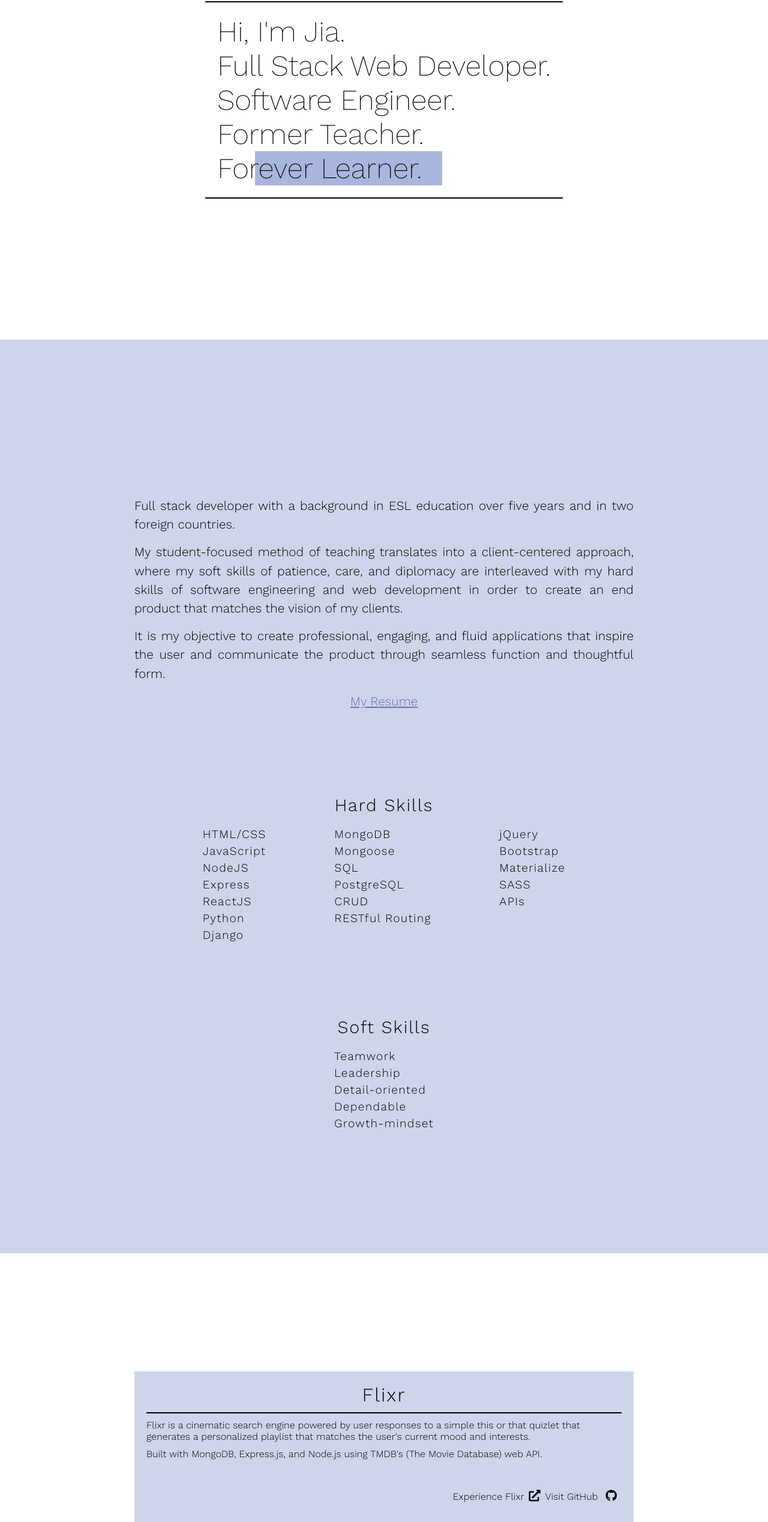
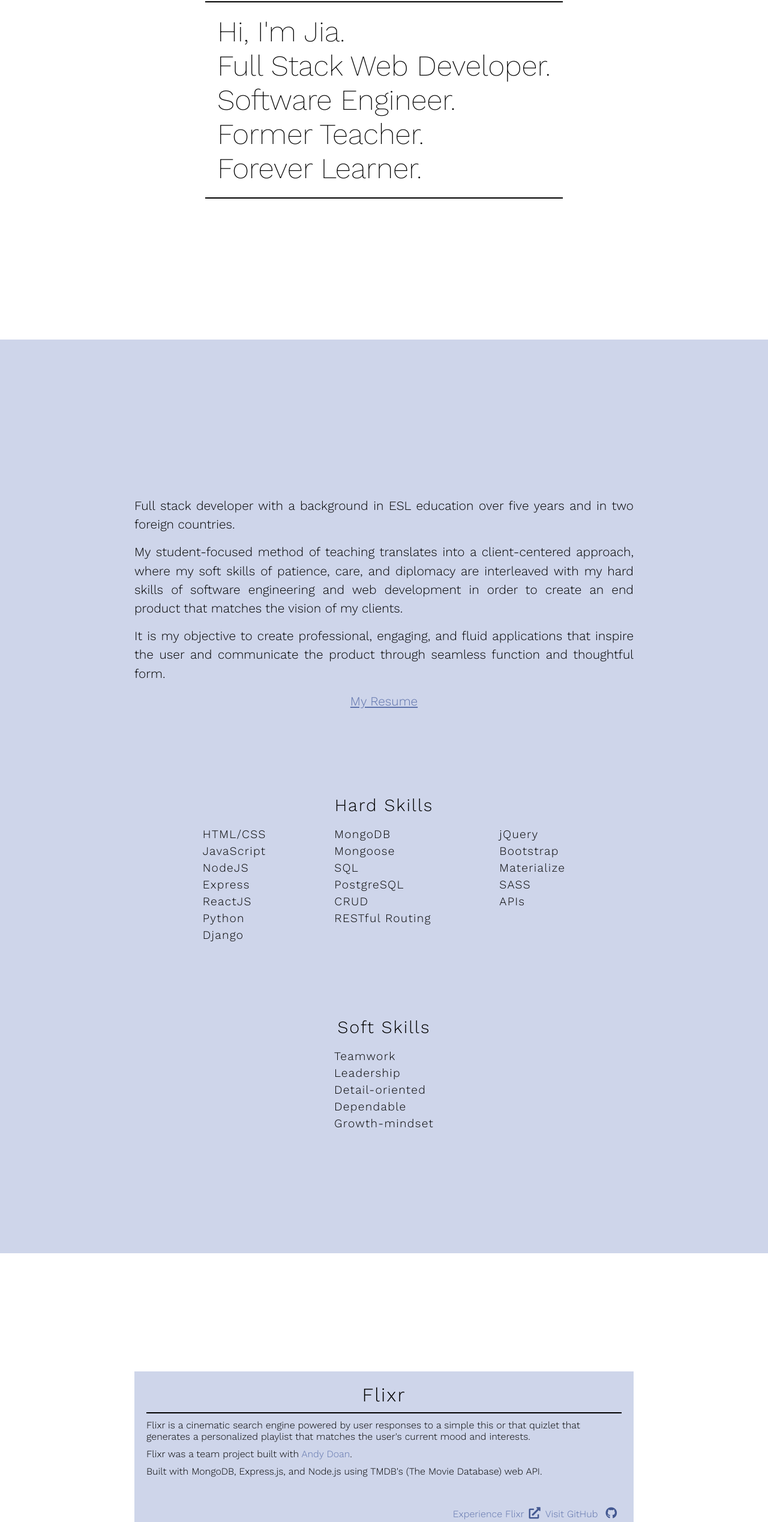
Before and after one commit to cooperama/portfolio, a React (Create React App) app: page / in a window 1280 px wide. Shown: the part 234-2771 px from the top of the page at 60% size. Built offline with nearby package versions, Linux system fonts and the light colour scheme; a web font is replaced by a local one.

Commit message:
Adds animations to navbar and hero text

```diff
--- a/src/components/Projects.js
+++ b/src/components/Projects.js
@@ -45,12 +45,25 @@ export const Projects = (props) => {
               that matches the user's current mood and interests.
             </p>
             <p>
+              Flixr was a team project built with{" "}
+              <a
+                className="link-out"
+                href="https://github.com/van-doan"
+                rel="noreferrer"
+                target="_blank"
+              >
+                Andy Doan
+              </a>
+              .
+            </p>
+            <p>
               Built with MongoDB, Express.js, and Node.js using TMDB's (The
               Movie Database) web API.
             </p>
           </div>
           <div className="external-links">
             <a
+              className="link-out"
               rel="noreferrer"
               target="_blank"
               href="http://flixr-io.herokuapp.com/"
@@ -59,6 +72,7 @@ export const Projects = (props) => {
               <i className="fas fa-external-link-alt"></i>
             </a>
             <a
+              className="link-out"
               rel="noreferrer"
               target="_blank"
               href="https://github.com/cooperama/flixr"
@@ -103,6 +117,7 @@ export const Projects = (props) => {
           </div>
           <div className="external-links">
             <a
+              className="link-out"
               rel="noreferrer"
               target="_blank"
               href="https://pages.git.generalassemb.ly/cooperama/project_0_tamagotchi/"
@@ -110,6 +125,7 @@ export const Projects = (props) => {
               Play with Motchi<i className="fas fa-external-link-alt"></i>
             </a>
             <a
+              className="link-out"
               rel="noreferrer"
               target="_blank"
               href="https://github.com/cooperama/motchi-gotchi"
@@ -151,10 +167,41 @@ export const Projects = (props) => {
               Wayfarer is an online community of travelers and drifters, where
               memories are shared and adventures are planned.
             </p>
+            <p>
+              Wayfarer was a team project built with{" "}
+              <a
+                className="link-out"
+                href="https://github.com/ChristopherZalapa"
+                rel="noreferrer"
+                target="_blank"
+              >
+                Christopher Zalapa
+              </a>
+              ,{" "}
+              <a
+                className="link-out"
+                href="https://github.com/CSimoneCode"
+                rel="noreferrer"
+                target="_blank"
+              >
+                Simone Poe
+              </a>
+              , and{" "}
+              <a
+                className="link-out"
+                href="https://github.com/baezus"
+                rel="noreferrer"
+                target="_blank"
+              >
+                Elias Baez
+              </a>
+              .
+            </p>
             <p>Built with Python/Django and PostgreSQL.</p>
           </div>
           <div className="external-links">
             <a
+              className="link-out"
               rel="noreferrer"
               target="_blank"
               href="https://github.com/cooperama/Wayfarer"
@@ -205,6 +252,7 @@ export const Projects = (props) => {
           </div>
           <div className="external-links">
             <a
+              className="link-out"
               rel="noreferrer"
               target="_blank"
               href="https://github.com/cooperama/codependent"
--- /dev/null
+++ b/src/styles/_keyframes.scss
@@ -0,0 +1,32 @@
+@keyframes fade-in {
+  0% {
+    margin-top: 100px;
+    position: relative;
+    z-index: -1;
+    color: transparent;
+  }
+  75% {
+    margin-top: 100px;
+    color: transparent;
+  }
+}
+
+@keyframes intro-animation {
+  0% {
+    background: $opaque-color;
+    width: 0;
+    left: 0;
+  }
+  50% {
+    width: 110%;
+    left: 0;
+  }
+  80% {
+    background: $opaque-color;
+  }
+  100% {
+    background: white;
+    width: 0;
+    left: 110%;
+  }
+}
--- a/src/styles/_mediaQueries.scss
+++ b/src/styles/_mediaQueries.scss
@@ -45,12 +45,10 @@
   .name-mobile {
     display: block;
     font-size: 2rem;
+    font-weight: 300;
     padding: 20px;
     position: absolute;
     left: 10%;
-    span {
-      border-bottom: 1px solid $primary-color;
-    }
   }
 
   .images-container img {
--- a/src/styles/_name.scss
+++ b/src/styles/_name.scss
@@ -8,11 +8,15 @@
     margin: 8px;
     font-size: 2.5rem;
     font-weight: 200;
+    animation: fade-in 9s;
   }
 }
 
 .name {
   font-size: 2.6rem !important;
+}
+
+.underline {
   border-bottom: 1px solid black;
 }
 
--- a/src/styles/app.scss
+++ b/src/styles/app.scss
@@ -23,6 +23,12 @@ $light-color: #89a0e0af;
     user-select: none;
     color: black;
   }
+  .link-out {
+    color: $primary-color;
+    i {
+      color: #435891;
+    }
+  }
 }
 .name-mobile {
   display: none;
@@ -33,10 +39,9 @@ $light-color: #89a0e0af;
   position: relative;
   margin: auto;
   color: transparent;
-  // color: $opaque-color;
   top: 30px;
   z-index: -1;
-  top: 400px;
+  top: 150px;
   transition: all 1.3s ease-out;
   h4 {
     padding: 15px;
@@ -48,15 +53,6 @@ $light-color: #89a0e0af;
   p {
     font-size: 1.3rem;
   }
-}
-
-.arrow-span {
-  display: inline-block;
-  width: 20px;
-  height: 20px;
-  border-bottom: 1px solid $primary-color;
-  border-right: 1px solid $primary-color;
-  transform: rotate(-135deg);
 }
 
 .lowered-arrow {
@@ -73,3 +69,4 @@ $light-color: #89a0e0af;
 @import "./burger";
 @import "./name";
 @import "./mediaQueries";
+@import "./keyframes";
--- a/src/styles/pages/_contact.scss
+++ b/src/styles/pages/_contact.scss
@@ -29,9 +29,10 @@
 }
 
 .work-together {
-  // margin-top: 15%;
   border-bottom: none;
-  font-weight: 200;
+  position: relative;
+  bottom: 10%;
+  font-weight: 300;
   font-size: 1.6rem;
   width: 65%;
 }
--- a/src/styles/pages/_hero.scss
+++ b/src/styles/pages/_hero.scss
@@ -22,42 +22,22 @@
   position: relative;
   width: fit-content;
 }
-.intro-text:before {
+.intro-text::before {
   position: absolute;
   content: "";
   height: 100%;
   z-index: -2;
-  animation: intro-animation 1.4s cubic-bezier(0.65, 0.17, 0.6, 0.99);
+  animation: intro-animation 1.4s cubic-bezier(0.65, 0.17, 0.6, 0.99) 0.2s;
 }
-.intro-text-2:before {
-  animation: intro-animation 1.8s cubic-bezier(0.65, 0.17, 0.6, 0.99) 1.4s;
+.intro-text-2::before {
+  animation: intro-animation 1.4s cubic-bezier(0.65, 0.17, 0.6, 0.99) 1.6s;
 }
-.intro-text-3:before {
-  animation: intro-animation 1.4s cubic-bezier(0.65, 0.17, 0.6, 0.99) 3.2s;
+.intro-text-3::before {
+  animation: intro-animation 1.2s cubic-bezier(0.65, 0.17, 0.6, 0.99) 3s;
 }
-.intro-text-4:before {
-  animation: intro-animation 1.4s cubic-bezier(0.65, 0.17, 0.6, 0.99) 4.6s;
+.intro-text-4::before {
+  animation: intro-animation 1.2s cubic-bezier(0.65, 0.17, 0.6, 0.99) 4.2s;
 }
-.intro-text-5:before {
-  animation: intro-animation 1.4s cubic-bezier(0.65, 0.17, 0.6, 0.99) 6s;
+.intro-text-5::before {
+  animation: intro-animation 1s cubic-bezier(0.65, 0.17, 0.6, 0.99) 5.6s;
 }
-
-@keyframes intro-animation {
-  0% {
-    background: $opaque-color;
-    width: 0;
-    left: 0;
-  }
-  50% {
-    width: 110%;
-    left: 0;
-  }
-  80% {
-    background: $opaque-color;
-  }
-  100% {
-    background: white;
-    width: 0;
-    left: 110%;
-  }
-}
--- a/src/styles/pages/_navbar.scss
+++ b/src/styles/pages/_navbar.scss
@@ -19,6 +19,8 @@ nav {
     margin: 0 1rem;
     padding-bottom: 5px;
     display: block;
+    animation: fade-in 9s;
+    width: auto;
     &:visited {
       color: black;
     }
--- a/src/styles/pages/_projects.scss
+++ b/src/styles/pages/_projects.scss
@@ -26,7 +26,6 @@
       border-bottom: 2px solid black;
       font-size: 2rem;
       font-weight: 300;
-      // color: $primary-color;
     }
     .external-links {
       text-align: right;
@@ -50,7 +49,6 @@
   padding: 30px 0;
   img {
     width: 50%;
-    // width: 280px;
     padding: 5px;
     transition: all 0.5s ease;
   }
--- a/src/utils.js
+++ b/src/utils.js
@@ -6,6 +6,8 @@ export const navRotation = (selectedEl) => {
   }
   const navContainer = selectedEl.parentElement;
   const nameDiv = navContainer.parentElement.children[0];
+  const nameSpan = nameDiv.children[1];
+  console.log(nameSpan);
   // Unrotate rotated navs
   for (let child of navContainer.children) {
     child.classList.remove("selectedLink");
@@ -16,6 +18,7 @@ export const navRotation = (selectedEl) => {
 
     nameDiv.classList.remove("rotatedLeft");
     nameDiv.children[1].classList.remove("centered");
+    nameSpan.classList.remove("underline");
     return;
   }
 
@@ -25,6 +28,7 @@ export const navRotation = (selectedEl) => {
 
   nameDiv.classList.add("rotatedLeft");
   nameDiv.children[1].classList.add("centered");
+  nameSpan.classList.add("underline");
 };
 
 export const moveDown = (arrowRef) => {
```
Also changed, not shown: src/styles/pages/_about.scss (+0 -8 lines).
